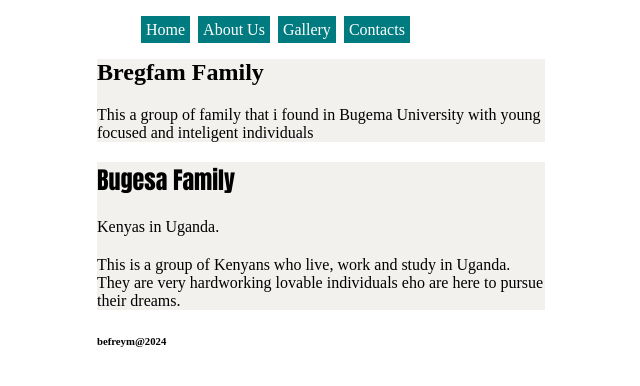
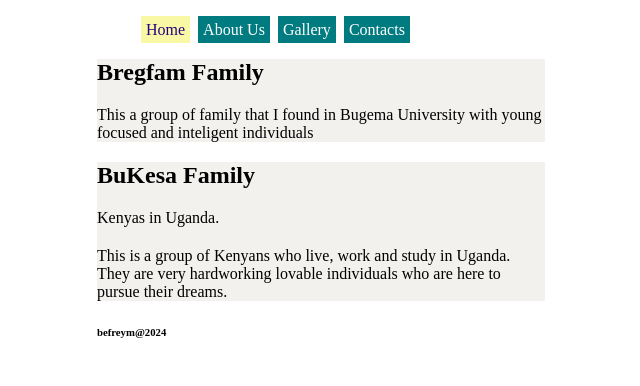
Before and after one commit to befreym/BarasaMusaviBefrey-Midsemester, a plain HTML site: page index.html in a window 1280 px wide. Shown: the whole page, without its empty margins (95-735 px from the left). Drawn offline with Linux system fonts and the light colour scheme.

Commit message:
Update index.html

```diff
--- a/index.html
+++ b/index.html
@@ -10,19 +10,19 @@
     <header><h1></h1></header>
     <nav>
         <ul>
-            <Li> <a href="index.html">Home</a>   </Li>
+            <Li> <a href="index.html" class="selected" >Home</a>   </Li>
             <Li> <a href="AboutUs.html">About Us</a>   </Li>
             <Li> <a href="Gallery.html">Gallery</a>   </Li>
             <Li> <a href="Contact.html">Contacts</a>   </Li>
         </ul>
     </nav>
     <section class="sectionm"><h2>Bregfam Family</h2>
-    <p>This a group of family that i found in Bugema University with young focused and inteligent individuals</p>
+    <p>This a group of family that I found in Bugema University with young focused and inteligent individuals</p>
     </section>
-    <aside class="sectionm"><h1>Bugesa Family</h1>
+    <aside class="sectionm"><h2>BuKesa Family</h2>
         <p>Kenyas in Uganda.</p>
         <h1></h1>
-        <p>This is a group of Kenyans who live, work and study in Uganda. They are very hardworking lovable individuals eho are here to pursue their dreams.</p>
+        <p>This is a group of Kenyans who live, work and study in Uganda. They are very hardworking lovable individuals who are here to pursue their dreams.</p>
     </aside>
     <Footer><h6>befreym@2024</h6></Footer>
 </body>
```
